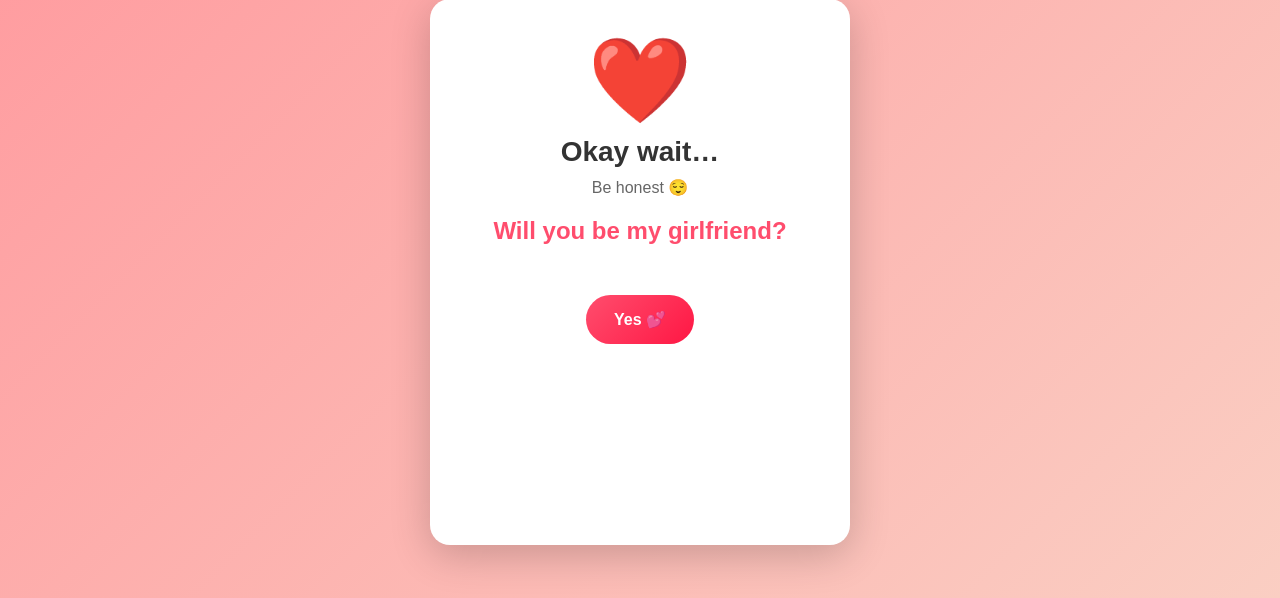
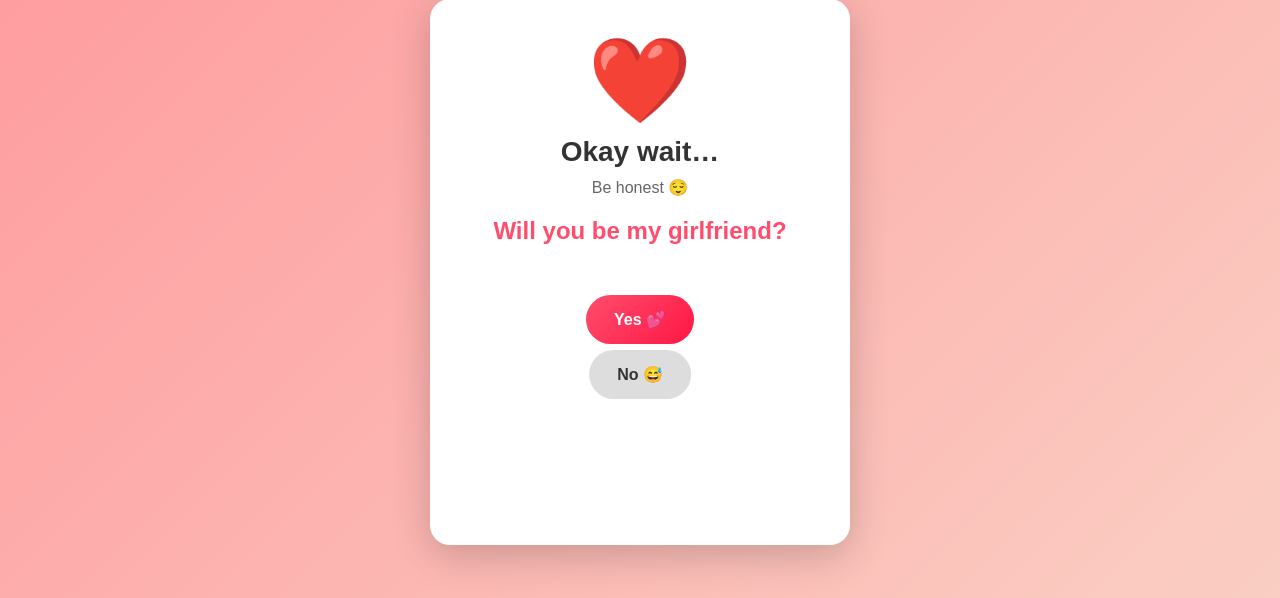
Before and after one commit to Cultrimanc42/will-you-be-mine, a Flask app: page / in a window 1280 px wide. Shown: the part 128-726 px from the top of the page. Run offline with Flask 3, Linux system fonts and the light colour scheme.

Commit message:
Fix: Make No button visible by positioning it below Yes button

```diff
--- a/static/style.css
+++ b/static/style.css
@@ -108,7 +108,7 @@ button {
   background: #ddd;
   color: #333;
   position: absolute;
-  top: 20px;
+  top: 75px;
   left: 50%;
   transform: translateX(-50%);
   z-index: 5;
```
